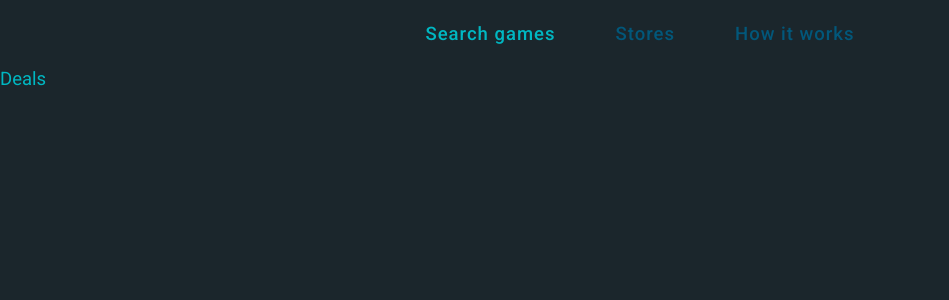
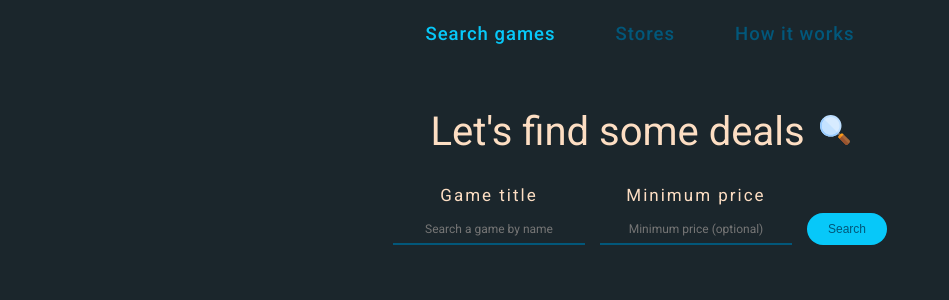
Before and after one commit to Jztemperor/game-deals, a React (Create React App) app: page / in a window 1280 px wide. Shown: the top 300 px of the page, without its empty margins (0-949 px from the left). Built offline with nearby package versions, Linux system fonts and the light colour scheme.

Commit message:
DealsForm component added

```diff
--- a/src/components/Deals.module.css
+++ b/src/components/Deals.module.css
@@ -0,0 +1,3 @@
+.container{
+    margin-top: 50px;
+}
--- a/src/components/Deals.tsx
+++ b/src/components/Deals.tsx
@@ -1,7 +1,13 @@
 import React, { FC } from 'react';
+import styles from './Deals.module.css';
+import DealsForm from './DealsForm';
 
 const Deals: FC = () => {
-  return <div>Deals</div>;
+  return (
+    <div className={styles.container}>
+      <DealsForm></DealsForm>
+    </div>
+  );
 };
 
 export default Deals;
--- /dev/null
+++ b/src/components/DealsForm.module.css
@@ -0,0 +1,94 @@
+
+
+.header_container{
+    width: 100%;
+    text-align: center;
+    display: flex;
+    justify-content: center;
+    align-items: center;
+}
+
+.header_container > h1 {
+    font-size: 40px;
+    font-weight: 300;
+    color: #FDDEC3;
+}
+
+.header_icon{
+    width: 30px;
+    margin-left: 5px;
+}
+
+.form_container{
+    margin-top: 30px;
+}
+
+form {
+    display: flex;
+    justify-content: center;
+    align-items: center;
+
+}
+
+.input_group{
+    display: flex;
+    flex-direction: column;
+    align-items: center;
+    justify-content: center;
+    margin-right: 15px;
+    width: 15%;
+}
+
+.input_group > label {
+    color: #FDDEC3;
+    font-size: 17px;
+    letter-spacing: 2px;
+    margin-bottom: 10px;
+}
+
+.input_group > input {
+    font-family: inherit;
+    width: 100%;
+    border: 0;
+    border-bottom: 2px solid #02577a;
+    outline: 0;
+    font-size: 1.3rem;
+    color: #FFFFFF;
+    padding: 7px 0;
+    background: transparent;
+    transition: border-color 0.2s;
+    font-size: 12px;
+    text-align: center;
+
+}
+
+.input_group > input:focus{
+    border-bottom: 2px solid #07c8f9;
+}
+
+.submit{
+    align-self: flex-end;
+    justify-self: center;
+    width: 5rem;
+    height: 2rem;
+    border: none;
+    outline: none;
+    background: #07c8f9;
+    color: #02577a;
+    font-size: 12px;
+    border-radius: 40px;
+    text-align: center;
+    cursor: pointer;
+}
+
+/* Disable arrows on input fields. */
+input::-webkit-outer-spin-button,
+input::-webkit-inner-spin-button {
+    /* display: none; <- Crashes Chrome on hover */
+    -webkit-appearance: none;
+    margin: 0; /* <-- Apparently some margin are still there even though it's hidden */
+}
+
+input[type=number] {
+    -moz-appearance:textfield; /* Firefox */
+}
--- /dev/null
+++ b/src/components/DealsForm.tsx
@@ -0,0 +1,44 @@
+import React, { Fragment } from 'react';
+import styles from './DealsForm.module.css';
+import search from '../img/search.svg';
+
+const DealsForm = () => {
+  return (
+    <Fragment>
+      <div className={styles.header_container}>
+        <h1>
+          Let&apos;s find some deals{' '}
+          <img className={styles.header_icon} src={search} alt="Search..." />
+        </h1>
+      </div>
+      <div className={styles.form_container}>
+        <form action="">
+          <div className={styles.input_group}>
+            <label htmlFor="title">Game title</label>
+            <input
+              type="text"
+              name="title"
+              id="title"
+              placeholder="Search a game by name"
+              required
+            />
+          </div>
+          <div className={styles.input_group}>
+            <label htmlFor="minPrice">Minimum price</label>
+            <input
+              type="number"
+              name="minPrice"
+              id="minPrice"
+              placeholder="Minimum price (optional)"
+            />
+          </div>
+          <button className={styles.submit} type="submit">
+            Search
+          </button>
+        </form>
+      </div>
+    </Fragment>
+  );
+};
+
+export default DealsForm;
--- a/src/components/Nav.module.css
+++ b/src/components/Nav.module.css
@@ -18,11 +18,11 @@
 }
 
 .nav_link:hover{
-    color: #00b7c2;
+    color: #07c8f9;
 }
 
 .nav_link_active{
-    color: #00b7c2;
+    color: #07c8f9;
     letter-spacing: 1px;
     font-weight: 500;
     text-decoration: none;
```
Also changed, not shown: src/img/search.svg (added).
